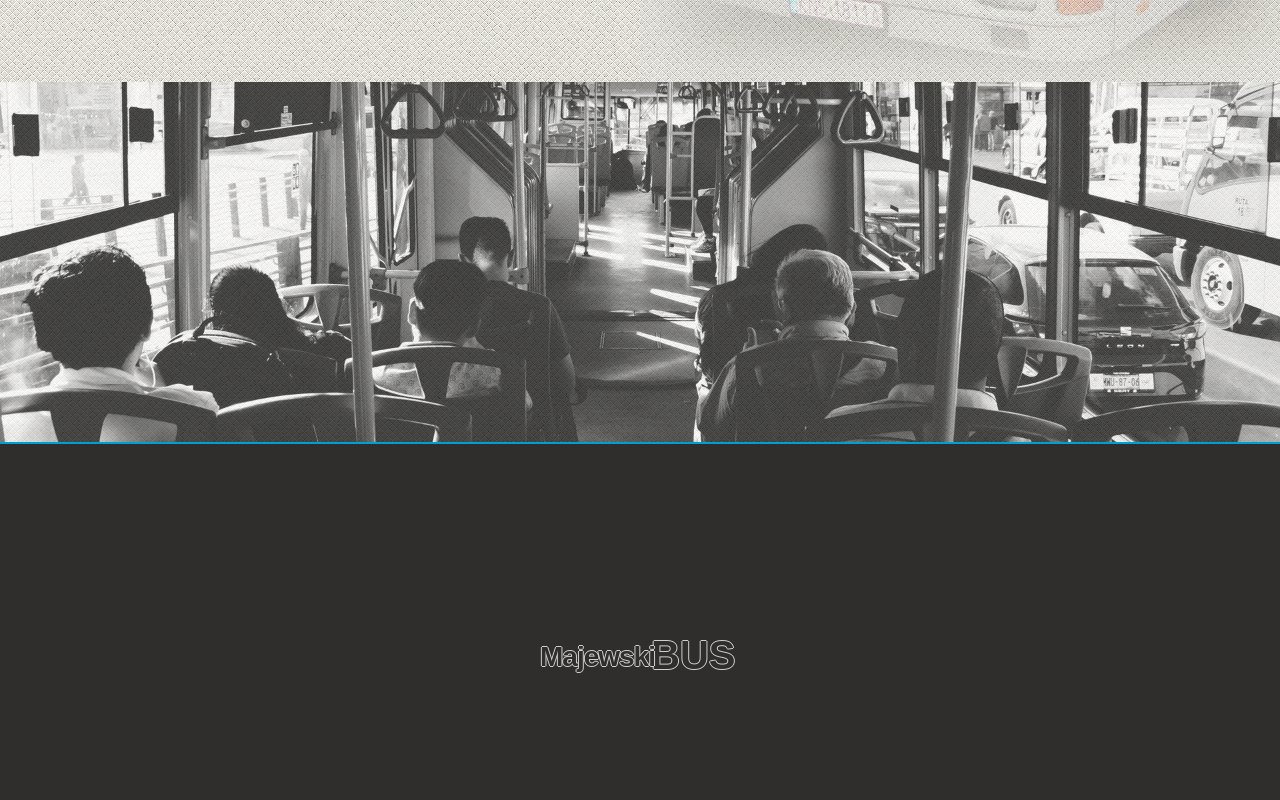
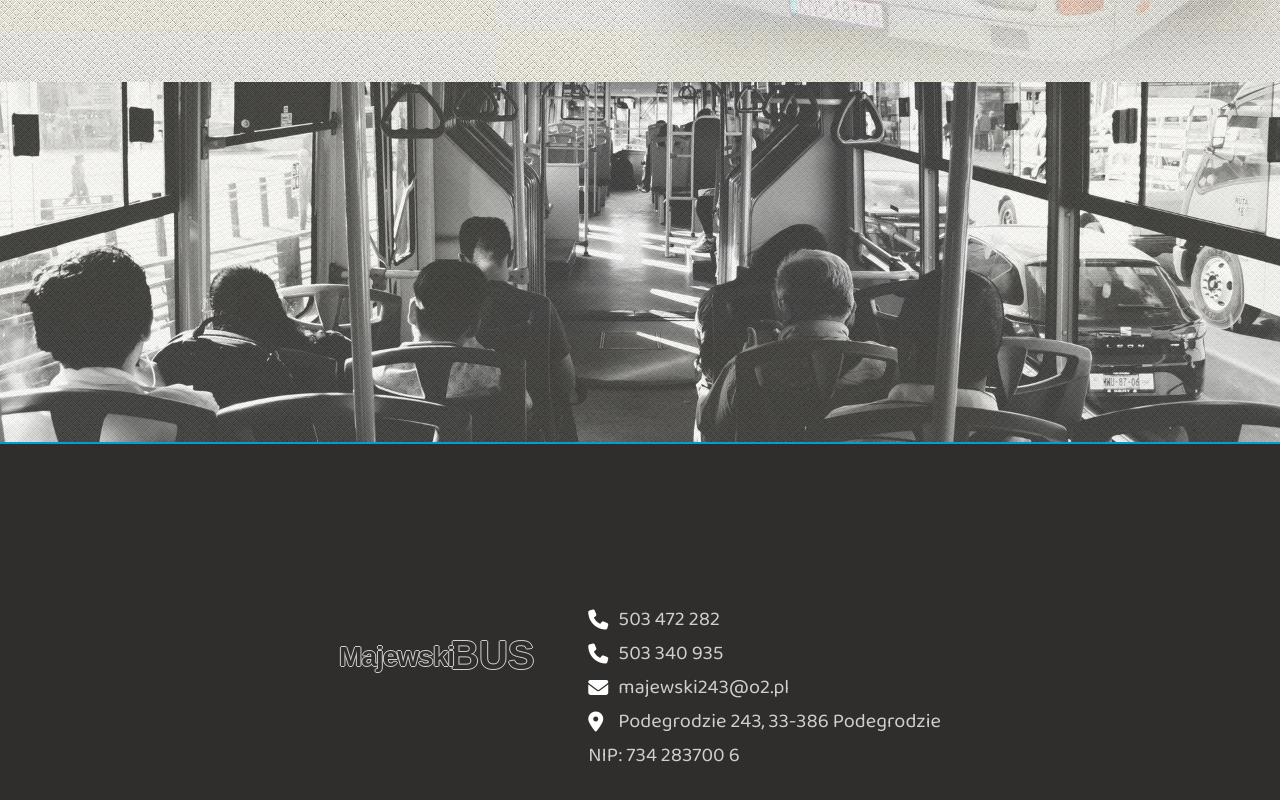
Before and after one commit to ThorezNS/MajewskiBUS-Next.js, a Next.js app: page / in a window 1280 px wide. Shown: the part 718-1518 px from the top of the page. Built offline with nearby package versions, Linux system fonts and the light colour scheme; a web font is replaced by a local one.

Commit message:
add Contact component

```diff
--- a/components/BottomBar.js
+++ b/components/BottomBar.js
@@ -1,4 +1,5 @@
 import styles from '../styles/BottomBar.module.css';
+import Contact from './Contact';
 import Container from './Container';
 import Logo from './Logo';
 
@@ -7,6 +8,7 @@ const BottomBar = () => {
     <footer className={styles.bottomBar}>
       <Container contact>
         <Logo bottom />
+        <Contact />
       </Container>
     </footer>
   );
--- /dev/null
+++ b/components/Contact.js
@@ -0,0 +1,34 @@
+import styles from '../styles/Contact.module.css';
+
+const Contact = () => {
+  return (
+    <div className={styles.contact}>
+      <div className={styles.item}>
+        <i className="fa-solid fa-phone"></i>
+        <a href="tel:503472282">503 472 282</a>
+      </div>
+      <div className={styles.item}>
+        <i className="fa-solid fa-phone"></i>
+        <a href="tel:503340935">503 340 935</a>
+      </div>
+      <div className={styles.item}>
+        <i className="fa-solid fa-envelope"></i>
+        <a href="mailto:majewski243@o2.pl">majewski243@o2.pl</a>
+      </div>
+      <div className={styles.item}>
+        <i className="fa-solid fa-location-dot"></i>
+        <a
+          href="https://www.google.com/maps/place/Podegrodzie+243/"
+          target="_blank"
+        >
+          Podegrodzie 243, 33-386 Podegrodzie
+        </a>
+      </div>
+      <div className={styles.item}>
+        <p>NIP: 734 283700 6</p>
+      </div>
+    </div>
+  );
+};
+
+export default Contact;
--- a/pages/_document.js
+++ b/pages/_document.js
@@ -7,6 +7,10 @@ export default function Document() {
       <body>
         <Main />
         <NextScript />
+        <script
+          src="https://kit.fontawesome.com/3b057449d3.js"
+          crossorigin="anonymous"
+        ></script>
       </body>
     </Html>
   );
--- /dev/null
+++ b/styles/Contact.module.css
@@ -0,0 +1,25 @@
+.contact {
+  margin: 5% 0 0 5%;
+  color: var(--logo-shadow-color);
+  font-size: 2rem;
+}
+
+.item {
+  display: flex;
+  align-items: center;
+}
+
+.item i {
+  width: 30px;
+  color: #fff;
+}
+
+.item:hover i {
+  color: var(--right-logo-color);
+}
+
+@media screen and (max-width: 736px) {
+  .contact {
+    font-size: 1.8rem;
+  }
+}
```
